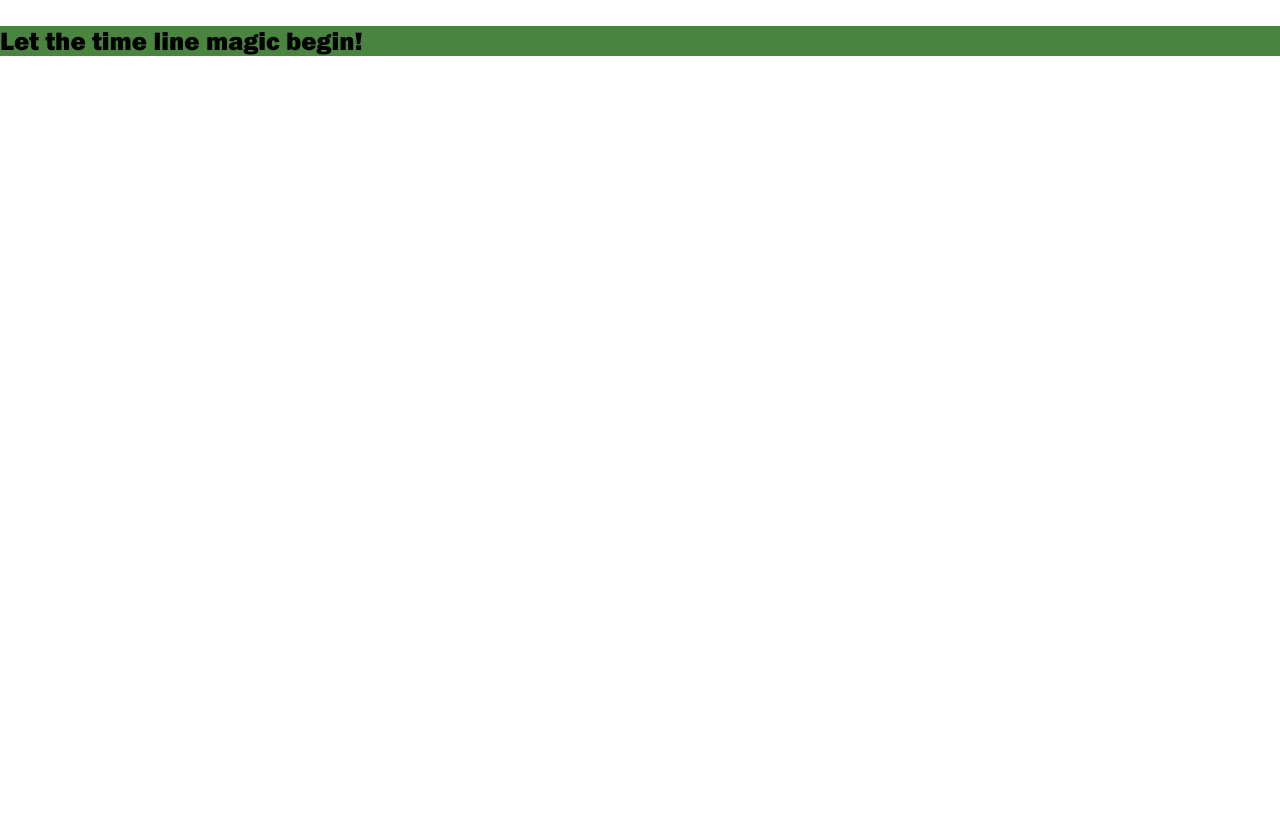
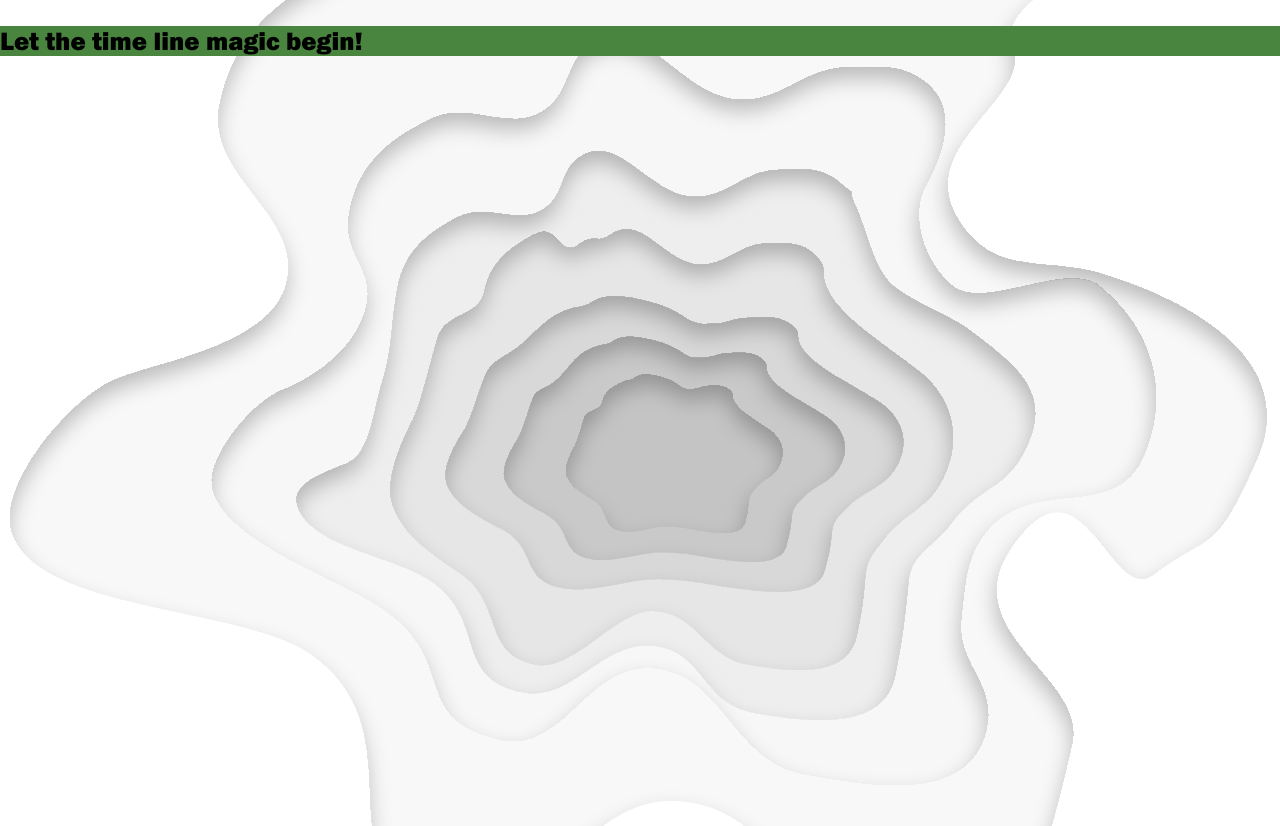
Before and after one commit to dgozen/GRPtimeline, a React (Create React App) app: page / in a window 1280 px wide. Built offline with nearby package versions, Linux system fonts and the light colour scheme; no server answers.

Commit message:
added background image

```diff
--- a/src/App.module.css
+++ b/src/App.module.css
@@ -1,3 +1,9 @@
+body {
+	background-image: url(./assets/background.svg);
+	background-size: cover;
+	background-position: center, center;
+}
+
 .test {
 	background-color: var(--color-green);
 	font-family: 'Franklin Gothic Heavy';
```
